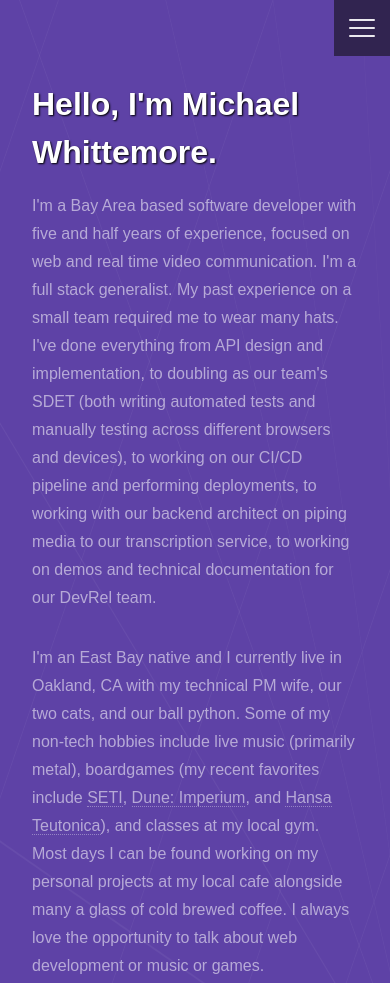
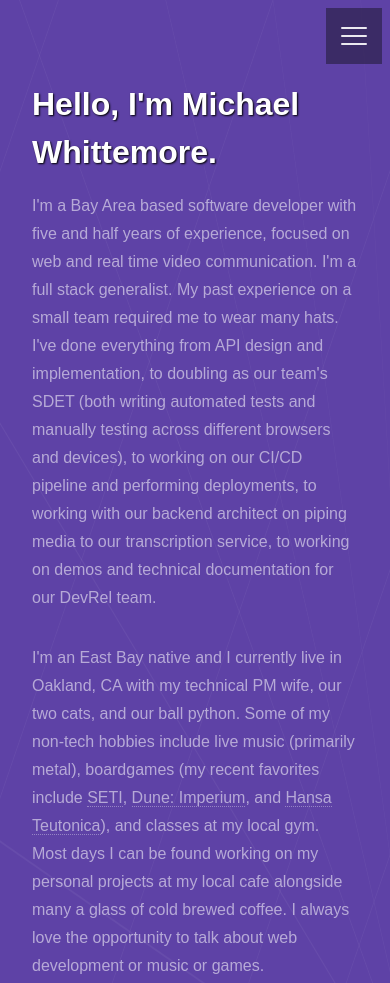
Before and after one commit to michaelwhittemore/michael-whittemore-portfolio, a website built with Vite: page index.html in a window 390 px wide. Shown: the top 983 px of the page. Built offline with nearby package versions, Linux system fonts and the light colour scheme.

```diff
--- a/src/main.css
+++ b/src/main.css
@@ -1099,7 +1099,7 @@
 		justify-content: center;
 		align-items: center;
 		gap: 6px;
-		background: #312450;
+		background: rgba(49, 36, 80, 0.75);
 		border: none !important;
 		border-radius: 0 !important;
 		cursor: pointer;
@@ -1107,8 +1107,8 @@
 		width: 56px;
 		padding: 0;
 		position: fixed;
-		top: 0;
-		right: 0;
+		top: 8px;
+		right: 8px;
 		z-index: 10001;
 	}
 
```
Also changed, not shown: 1 other file.
